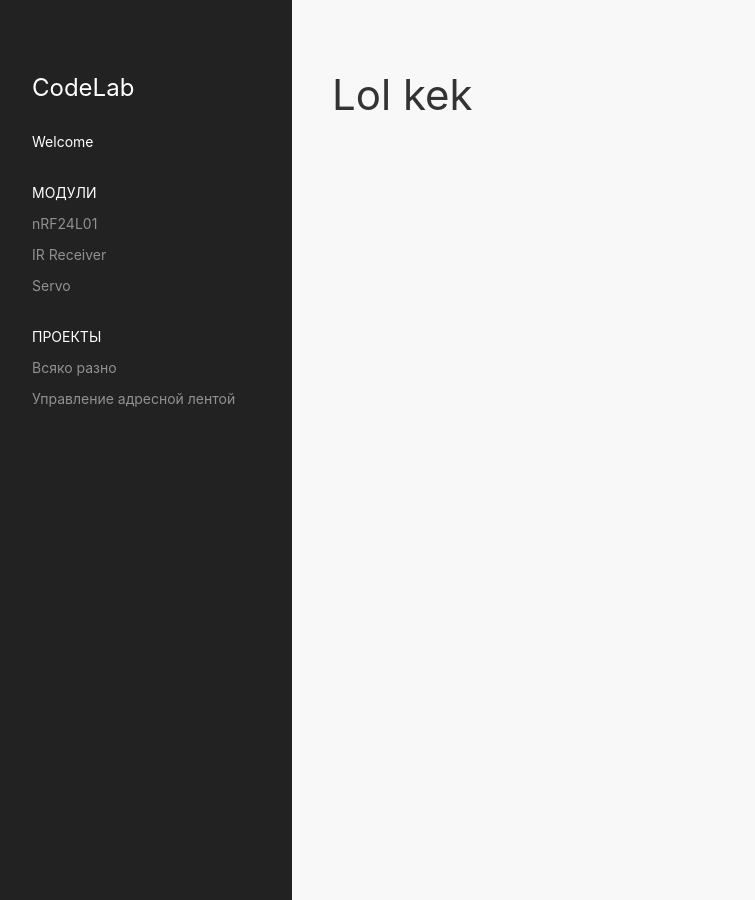
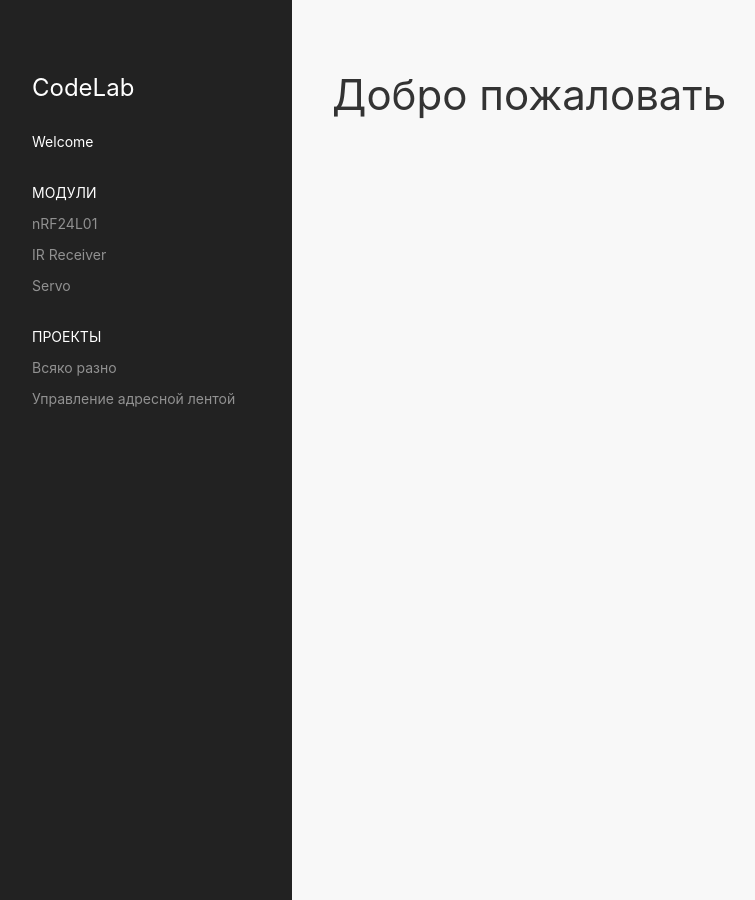
Before and after one commit to ProjectErlon/ProjectErlon.github.io, a Jekyll site: the page built from index.md, in a window 1280 px wide. Shown: the whole page, without its empty margins (8-763 px from the left). Built offline with Jekyll 4.4.1, drawn with Linux system fonts in a browser that asks for light colours; nearby versions of some CDN libraries.

Commit message:
Update index.md

```diff
--- a/index.md
+++ b/index.md
@@ -1,7 +1,7 @@
 ---
-title: Hello
-description: 'Just a test page'
+title: 'CodeLab'
+description: 'Сборник всех наших "проектов"'
 layout: default
 ---
 
-# Lol kek
+# Добро пожаловать
```
